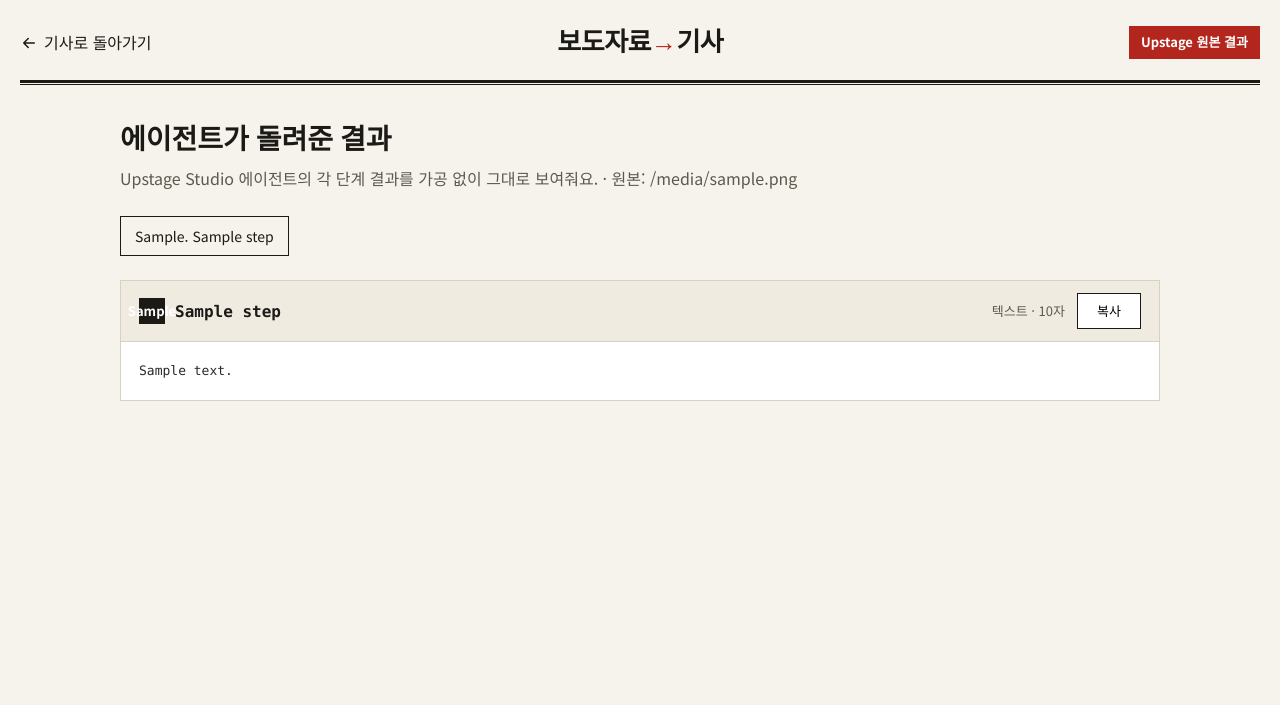
After one commit to JIYOUNG-thinker/press2article, a Flask app: template templates/raw.html in a window 1280 px wide. The commit adds this page. Shown: the top 705 px of the page. Run offline with Flask 3, Linux system fonts and the light colour scheme; the template is opened without the code that fills it: most values are stand-ins (such as "Sample title", 1, 10 or a date in 2020).

Commit message:
HWP/HWPX 지원, 에이전트 원본 결과 페이지 추가 및 버그 수정
- HWP·HWPX 업로드 허용. 에이전트가 거부하면 hwp_reader.py로 본문을
  추출해 DOCX로 바꿔 재시도 (olefile 의존성 추가)
- /article/<id>/raw: 에이전트 단계별 결과를 가공 없이 보여주는 페이지
- TXT 파일을 UTF-8 실패 시 CP949로 읽도록 수정 (한글 누락 방지)
- 유형을 바꿔 다시 만들어도 AI가 처음 인식한 유형을 보존
- 메모리 기사 저장소를 최근 MAX_ARTICLES(기본 20)건으로 제한
- README·업로드 안내 문구를 HWP 지원에 맞게 갱신

Co-Authored-By: Claude Opus 5.5 <noreply@anthropic.com>

```diff
--- a/app.py
+++ b/app.py
@@ -13,11 +13,14 @@ import re
 import time
 import uuid
 import zipfile
+from collections import OrderedDict
 from xml.sax.saxutils import escape
 
 from dotenv import load_dotenv
 from flask import Flask, redirect, render_template, request, url_for
 from openai import OpenAI
+
+from hwp_reader import HwpError, hangul_to_text
 
 load_dotenv()
 
@@ -30,9 +33,18 @@ app = Flask(__name__)
 app.config["MAX_CONTENT_LENGTH"] = 50 * 1024 * 1024  # 50MB
 
 # 생성된 기사를 잠시 보관 (해커톤 데모용 메모리 저장소 — 서버를 끄면 사라짐)
-ARTICLES: dict[str, dict] = {}
+# 업로드 파일(최대 50MB)까지 들고 있으므로 최근 MAX_ARTICLES건만 남기고 오래된 것부터 지움
+MAX_ARTICLES = int(os.getenv("MAX_ARTICLES", 20))
+ARTICLES: "OrderedDict[str, dict]" = OrderedDict()
 
-ALLOWED_EXT = {"pdf", "docx", "pptx", "xlsx", "png", "jpg", "jpeg", "bmp", "tiff", "heic", "txt"}
+
+def save_article(article_id: str, item: dict) -> None:
+    ARTICLES[article_id] = item
+    while len(ARTICLES) > MAX_ARTICLES:
+        ARTICLES.popitem(last=False)
+
+ALLOWED_EXT = {"pdf", "docx", "pptx", "xlsx", "png", "jpg", "jpeg", "bmp", "tiff", "heic", "txt",
+               "hwp", "hwpx"}
 
 # Studio 워크플로우의 '보도자료유형분류' 노드와 같은 목록
 PRESS_TYPES = [
@@ -44,6 +56,16 @@ PRESS_TYPES = [
 # ──────────────────────────────────────────────
 # 입력 준비
 # ──────────────────────────────────────────────
+def decode_text(data: bytes) -> str:
+    """TXT 바이트를 글자로. 관공서 TXT는 CP949(EUC-KR)인 경우가 많아 UTF-8 실패 시 CP949로 다시 읽음."""
+    for enc in ("utf-8-sig", "cp949"):
+        try:
+            return data.decode(enc)
+        except UnicodeDecodeError:
+            continue
+    return data.decode("utf-8", errors="replace")
+
+
 def text_to_docx(text: str) -> bytes:
     """붙여넣은 텍스트를 최소한의 Word(.docx) 파일로 변환 (에이전트는 TXT를 받지 않음)."""
     paras = "".join(
@@ -330,12 +352,15 @@ def compare(source: str, paragraphs: list[str]) -> dict:
 # 라우트
 # ──────────────────────────────────────────────
 def _build(item: dict, steps: list[tuple[str, str]], forced_type: str | None = None):
+    item["steps"] = steps  # 에이전트 원본 결과 (원본 결과 페이지에서 그대로 보여줌)
     article = to_article(steps[-1][1])
     if not item.get("source_fixed"):
         item["source"] = find_source(steps) or item.get("source", "")
     item["article"] = article
     item["titles"] = title_candidates(article)
-    item["detected"] = detect_type(steps) or "기타"
+    # AI가 처음 인식한 유형은 보존 (다시 만들기 땐 유형 힌트 때문에 분류 결과가 강제 유형을 따라가므로)
+    if "detected" not in item:
+        item["detected"] = detect_type(steps) or "기타"
     item["type"] = forced_type or item["detected"]
     paras = ([article["lead"]] if article["lead"] else []) + article["body"]
     item["cmp"] = compare(item["source"], paras)
@@ -361,16 +386,16 @@ def generate():
         item = {"outlet": outlet or "", "source": "", "source_fixed": False}
         if upload and upload.filename:
             ext = upload.filename.rsplit(".", 1)[-1].lower()
-            if ext in ("hwp", "hwpx"):
-                raise ValueError("HWP 파일은 에이전트가 읽지 못해요. 한글에서 'PDF로 저장'한 뒤 올려주세요.")
             if ext not in ALLOWED_EXT:
                 raise ValueError(f"지원하지 않는 파일 형식입니다: .{ext}")
             data = upload.read()
             if ext == "txt":
-                text = data.decode("utf-8", errors="ignore")
+                # 에이전트는 TXT를 받지 않음 → Word 문서로 바꿔서 전달
+                text = decode_text(data)
                 item.update(filename=upload.filename, file=("press_release.docx", text_to_docx(text)),
                             source=text, source_fixed=True)
             else:
+                # PDF·DOCX·이미지·HWP·HWPX는 에이전트가 직접 읽음
                 item.update(filename=upload.filename, file=(upload.filename, data))
         elif pasted:
             item.update(filename=None, file=("press_release.docx", text_to_docx(pasted)),
@@ -378,13 +403,22 @@ def generate():
         else:
             raise ValueError("보도자료 파일을 첨부하거나 내용을 붙여넣어 주세요.")
 
-        steps = run_agent(*item["file"])
+        try:
+            steps = run_agent(*item["file"])
+        except Exception as e:
+            # 한글 파일을 에이전트가 거부한 경우에만: 본문 글자를 꺼내 Word 문서로 바꿔 다시 시도
+            ext = (item.get("filename") or "").rsplit(".", 1)[-1].lower()
+            if ext not in ("hwp", "hwpx") or not re.search(r"415|unsupported|format", str(e), re.I):
+                raise
+            text = hangul_to_text(item["filename"], item["file"][1])
+            item.update(file=("press_release.docx", text_to_docx(text)), source=text, source_fixed=True)
+            steps = run_agent(*item["file"])
         _build(item, steps)
     except Exception as e:  # 데모용: 오류를 화면에 그대로 보여줌
         return render_template("index.html", ready=True, error=str(e))
 
     article_id = uuid.uuid4().hex[:10]
-    ARTICLES[article_id] = item
+    save_article(article_id, item)
     return redirect(url_for("article", article_id=article_id))
 
 
@@ -395,6 +429,32 @@ def article(article_id):
         return redirect(url_for("index"))
     return render_template("article.html", id=article_id, types=PRESS_TYPES,
                            error=request.args.get("error"), **item)
+
+
+def _pretty(text: str) -> tuple[str, bool]:
+    """JSON이면 들여쓰기해서 보기 좋게, 아니면 그대로. (텍스트, JSON 여부)"""
+    try:
+        data = json.loads(text)
+        if isinstance(data, str):  # 문자열이 JSON으로 한 번 더 감싸진 경우
+            return data, False
+        return json.dumps(data, ensure_ascii=False, indent=2), True
+    except (ValueError, json.JSONDecodeError):
+        return text, False
+
+
+@app.route("/article/<article_id>/raw")
+def raw(article_id):
+    """Upstage 에이전트가 돌려준 결과를 가공 없이 단계별로 보여주는 페이지."""
+    item = ARTICLES.get(article_id)
+    if not item:
+        return redirect(url_for("index"))
+    steps = []
+    for i, (name, text) in enumerate(item.get("steps", []), 1):
+        shown, is_json = _pretty(text)
+        steps.append({"no": i, "name": name or f"단계 {i}", "text": shown,
+                      "is_json": is_json, "chars": len(text)})
+    return render_template("raw.html", id=article_id, steps=steps,
+                           filename=item.get("filename"), type=item.get("type"))
 
 
 @app.route("/article/<article_id>/regenerate", methods=["POST"])
--- a/requirements.txt
+++ b/requirements.txt
@@ -2,3 +2,4 @@ flask>=3.0
 openai>=1.40
 requests>=2.31
 python-dotenv>=1.0
+olefile>=0.46
--- a/static/style.css
+++ b/static/style.css
@@ -170,3 +170,21 @@ textarea { min-height: 260px; resize: vertical; padding: 14px; line-height: 1.7;
   .col-head { display: none; }
   mark { background: none; }
 }
+
+/* ---------- 에이전트 원본 결과 ---------- */
+.raw-link { margin-left: 12px; font-family: var(--sans); font-size: 14px; font-weight: 500; white-space: nowrap; }
+.raw-tag { font-size: 13px; font-weight: 700; color: #fff; background: var(--accent); padding: 6px 12px; }
+.raw { max-width: 1080px; width: 100%; margin: 0 auto; padding: 36px 20px 64px; display: flex; flex-direction: column; gap: 24px; }
+.raw .intro h1 { margin: 0; font-family: var(--serif); font-size: 28px; }
+.raw .intro p { margin: 8px 0 0; color: var(--muted); }
+.raw-index { display: flex; flex-wrap: wrap; gap: 8px; }
+.raw-index a { padding: 8px 14px; border: 1px solid var(--ink); color: var(--ink); text-decoration: none; font-size: 14px; }
+.raw-index a:hover { background: var(--ink); color: #fff; }
+.raw-step { background: #fff; border: 1px solid var(--rule); scroll-margin-top: 16px; }
+.raw-step-head { display: flex; flex-wrap: wrap; align-items: center; justify-content: space-between; gap: 10px; padding: 12px 18px; background: #EFEBE1; border-bottom: 1px solid var(--rule); }
+.raw-step-head h2 { margin: 0; display: flex; align-items: center; gap: 10px; font-size: 16px; font-family: ui-monospace, Menlo, monospace; }
+.raw-step-head .num { display: inline-flex; align-items: center; justify-content: center; width: 26px; height: 26px; background: var(--ink); color: #fff; font-family: var(--sans); font-size: 13px; }
+.raw-meta { display: flex; align-items: center; gap: 12px; font-size: 13px; color: var(--muted); }
+.btn-small { height: 36px; min-width: 64px; padding: 0 12px; border: 1px solid var(--ink); background: #fff; font: inherit; font-size: 13px; cursor: pointer; }
+.raw-step pre { margin: 0; padding: 18px; max-height: 560px; overflow: auto; white-space: pre-wrap; word-break: break-word;
+  font-family: ui-monospace, Menlo, monospace; font-size: 13px; line-height: 1.65; color: #2A2925; }
--- a/templates/article.html
+++ b/templates/article.html
@@ -73,7 +73,7 @@
 
   <section class="compare" aria-labelledby="cmp-h">
     <div class="compare-head">
-      <h2 id="cmp-h">원문과 기사 비교</h2>
+      <h2 id="cmp-h">원문과 기사 비교 <a class="raw-link" href="{{ url_for('raw', article_id=id) }}">에이전트 원본 결과 보기 →</a></h2>
       <div class="legend">
         <span>원문 표현 그대로 사용 <b>{{ cmp.ratio }}%</b></span>
         <span><mark class="swatch"></mark>원문과 같은 표현</span>
--- a/templates/index.html
+++ b/templates/index.html
@@ -24,9 +24,9 @@
         <label class="dropzone" id="dropzone" for="file">
           <svg width="36" height="36" viewBox="0 0 24 24" fill="none" stroke="currentColor" stroke-width="1.5" stroke-linecap="round" stroke-linejoin="round" aria-hidden="true"><path d="M14 3H7a2 2 0 0 0-2 2v14a2 2 0 0 0 2 2h10a2 2 0 0 0 2-2V8z"/><path d="M14 3v5h5"/><path d="M12 17v-6"/><path d="M9.5 13.5 12 11l2.5 2.5"/></svg>
           <strong>파일을 끌어다 놓거나 눌러서 선택하세요</strong>
-          <span class="hint">PDF · DOCX · PPTX · 이미지 · TXT, 최대 50MB</span>
+          <span class="hint">HWP · HWPX · PDF · DOCX · PPTX · 이미지 · TXT, 최대 50MB</span>
           <input type="file" name="press_file" id="file"
-                 accept=".pdf,.docx,.pptx,.xlsx,.png,.jpg,.jpeg,.bmp,.tiff,.heic,.txt">
+                 accept=".hwp,.hwpx,.pdf,.docx,.pptx,.xlsx,.png,.jpg,.jpeg,.bmp,.tiff,.heic,.txt">
         </label>
 
         <div class="file-chip" id="file-chip" hidden>
@@ -36,7 +36,7 @@
             <svg width="20" height="20" viewBox="0 0 24 24" fill="none" stroke="currentColor" stroke-width="1.8" stroke-linecap="round" aria-hidden="true"><path d="M6 6l12 12M18 6 6 18"/></svg>
           </button>
         </div>
-        <p class="note">한글(HWP) 파일은 한글에서 ‘PDF로 저장’한 뒤 올려주세요.</p>
+        <p class="note">암호가 걸렸거나 배포용으로 저장된 한글 파일은 ‘PDF로 저장’한 뒤 올려주세요.</p>
       </div>
 
       <div class="pane" id="pane-text" role="tabpanel" aria-labelledby="tab-text" hidden>
--- /dev/null
+++ b/templates/raw.html
@@ -0,0 +1,57 @@
+{% extends "base.html" %}
+{% block title %}에이전트 원본 결과 | 보도자료 → 기사{% endblock %}
+
+{% block header %}
+<header class="topbar">
+  <div class="topbar-row">
+    <a class="back" href="{{ url_for('article', article_id=id) }}">
+      <svg width="18" height="18" viewBox="0 0 24 24" fill="none" stroke="currentColor" stroke-width="2" stroke-linecap="round" stroke-linejoin="round" aria-hidden="true"><path d="M19 12H5M11 6l-6 6 6 6"/></svg>
+      기사로 돌아가기
+    </a>
+    <a class="logo small" href="{{ url_for('index') }}">보도자료<span>→</span>기사</a>
+    <span class="raw-tag">Upstage 원본 결과</span>
+  </div>
+  <div class="double-rule"></div>
+</header>
+{% endblock %}
+
+{% block content %}
+<main class="raw">
+  <div class="intro">
+    <h1>에이전트가 돌려준 결과</h1>
+    <p>Upstage Studio 에이전트의 각 단계 결과를 가공 없이 그대로 보여줘요.{% if filename %} · 원본: {{ filename }}{% endif %}</p>
+  </div>
+
+  {% if steps %}
+    <nav class="raw-index" aria-label="단계 목록">
+      {% for s in steps %}<a href="#step-{{ s.no }}">{{ s.no }}. {{ s.name }}</a>{% endfor %}
+    </nav>
+
+    {% for s in steps %}
+    <section class="raw-step" id="step-{{ s.no }}">
+      <div class="raw-step-head">
+        <h2><span class="num">{{ s.no }}</span>{{ s.name }}</h2>
+        <div class="raw-meta">
+          <span>{{ 'JSON' if s.is_json else '텍스트' }} · {{ '{:,}'.format(s.chars) }}자</span>
+          <button type="button" class="btn-small" data-copy="raw-{{ s.no }}">복사</button>
+        </div>
+      </div>
+      <pre id="raw-{{ s.no }}">{{ s.text }}</pre>
+    </section>
+    {% endfor %}
+  {% else %}
+    <div class="alert">이 기사에는 저장된 에이전트 결과가 없어요. 새 보도자료로 다시 만들어 보세요.</div>
+  {% endif %}
+</main>
+{% endblock %}
+
+{% block scripts %}
+<script>
+  document.querySelectorAll('[data-copy]').forEach(b => b.addEventListener('click', async () => {
+    const text = document.getElementById(b.dataset.copy).innerText;
+    try { await navigator.clipboard.writeText(text); b.textContent = '복사됨 ✔'; }
+    catch { b.textContent = '복사 실패'; }
+    setTimeout(() => b.textContent = '복사', 1500);
+  }));
+</script>
+{% endblock %}
```
Also changed, not shown: hwp_reader.py (added, +118 -0 lines), README.md.
